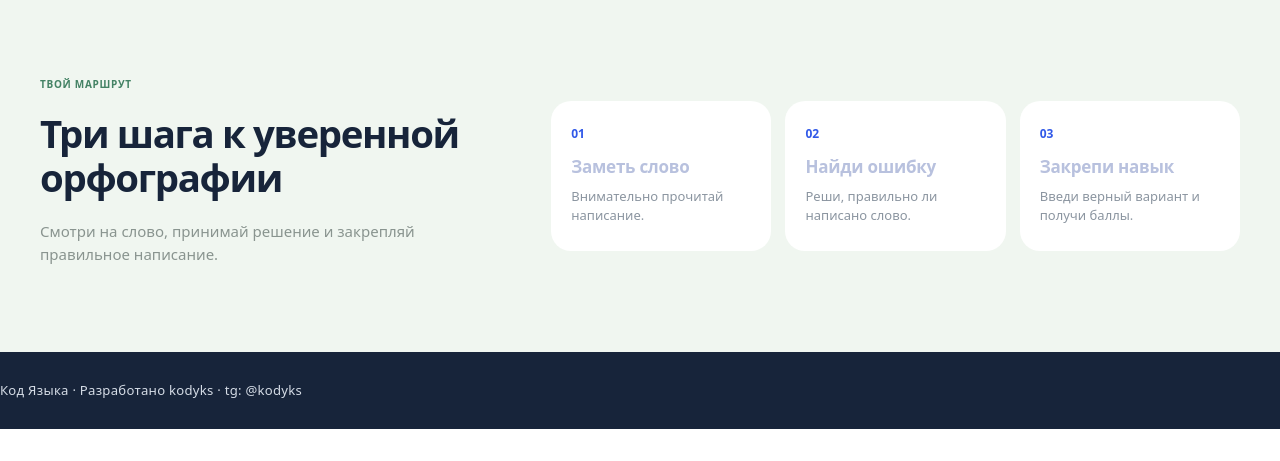
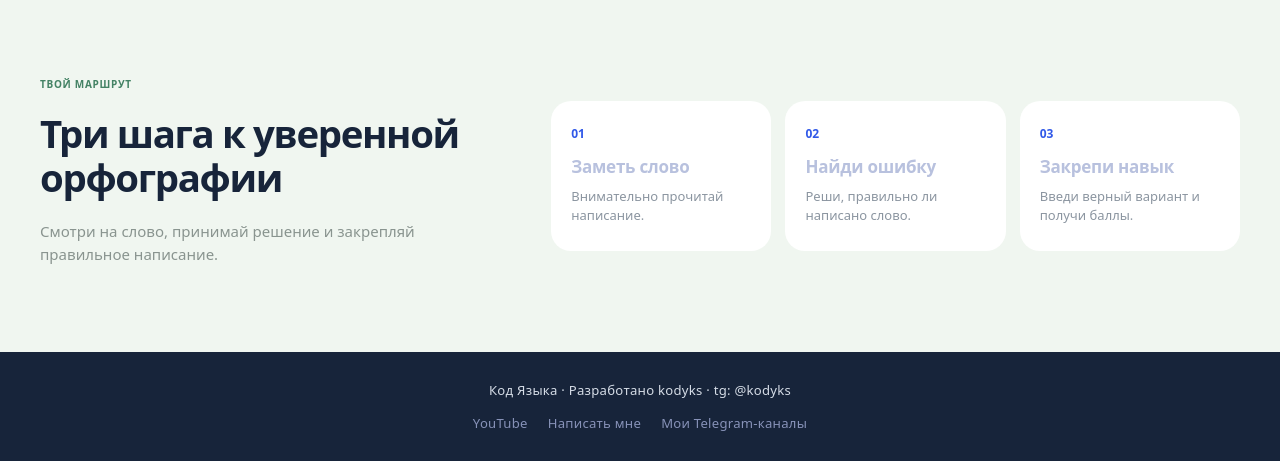
Before and after one commit to kodyks-team/kodyks-rus, a Flask app: page / in a window 1280 px wide. Shown: the part 1223-1684 px from the top of the page. Before the commit the page ends 1652 px from the top, so only its background shows below. Run offline with Flask 3, Linux system fonts and the light colour scheme; parts of the project's set-up code (start-up, migrations or seed data) failed here and were passed over.

Commit message:
добавил ссылки на соц. сети

```diff
--- a/static/style.css
+++ b/static/style.css
@@ -461,6 +461,44 @@ footer {
   padding: 32px 16px 24px; font-size: .82rem; letter-spacing: .02em;
 }
 
+.site-footer {
+  display: flex;
+  flex-direction: column;
+  align-items: center;
+  gap: 12px;
+}
+
+.footer-note:empty {
+  display: none;
+}
+
+.footer-socials {
+  display: flex;
+  flex-wrap: wrap;
+  justify-content: center;
+  align-items: center;
+  gap: 8px 20px;
+}
+
+.footer-socials a,
+.footer-socials a:visited {
+  color: var(--muted);
+  text-decoration: none;
+  transition: color .18s ease;
+}
+
+.footer-socials a:hover,
+.footer-socials a:focus-visible {
+  color: var(--accent);
+  text-decoration: none;
+}
+
+.footer-socials a:focus-visible {
+  outline: 2px solid var(--accent);
+  outline-offset: 4px;
+  border-radius: 3px;
+}
+
 /* ---------- Мобильная адаптация ---------- */
 @media (max-width: 560px) {
   .container { padding: 14px 12px 32px; }
--- a/templates/base.html
+++ b/templates/base.html
@@ -12,7 +12,7 @@
 <link rel="shortcut icon" href="{{ url_for('static', filename='favicon.ico') }}">
 
 <title>{% block title %}{{ app_name }}{% endblock %}</title>
-<link rel="stylesheet" href="{{ url_for('static', filename='style.css', v='20261122-2') }}">
+<link rel="stylesheet" href="{{ url_for('static', filename='style.css', v='20261122-3') }}">
 {% block head_scripts %}{% endblock %}
 </head>
 <body>
@@ -71,7 +71,17 @@
   {% block content %}{% endblock %}
 </main>
 
-<footer>{{ app_footer }}</footer>
+<footer class="site-footer">
+  <div class="footer-note">{{ app_footer }}</div>
+  <nav class="footer-socials" aria-label="Социальные сети">
+    <a href="https://www.youtube.com/@KodMaker"
+       target="_blank" rel="noopener noreferrer">YouTube</a>
+    <a href="https://t.me/kodyks"
+       target="_blank" rel="noopener noreferrer">Написать мне</a>
+    <a href="https://t.me/kodyks_channels"
+       target="_blank" rel="noopener noreferrer">Мои Telegram-каналы</a>
+  </nav>
+</footer>
 
 <script src="{{ url_for('static', filename='theme.js') }}" defer></script>
 <script src="{{ url_for('static', filename='charts.js') }}" defer></script>
```
